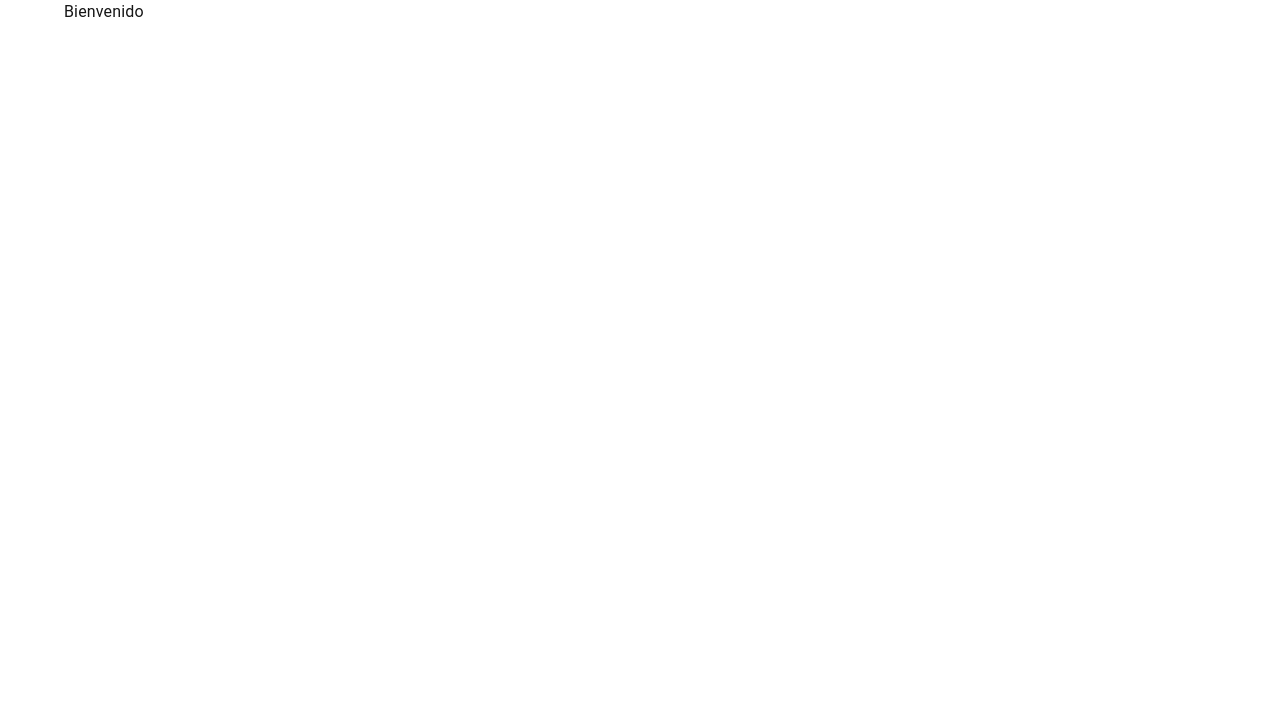
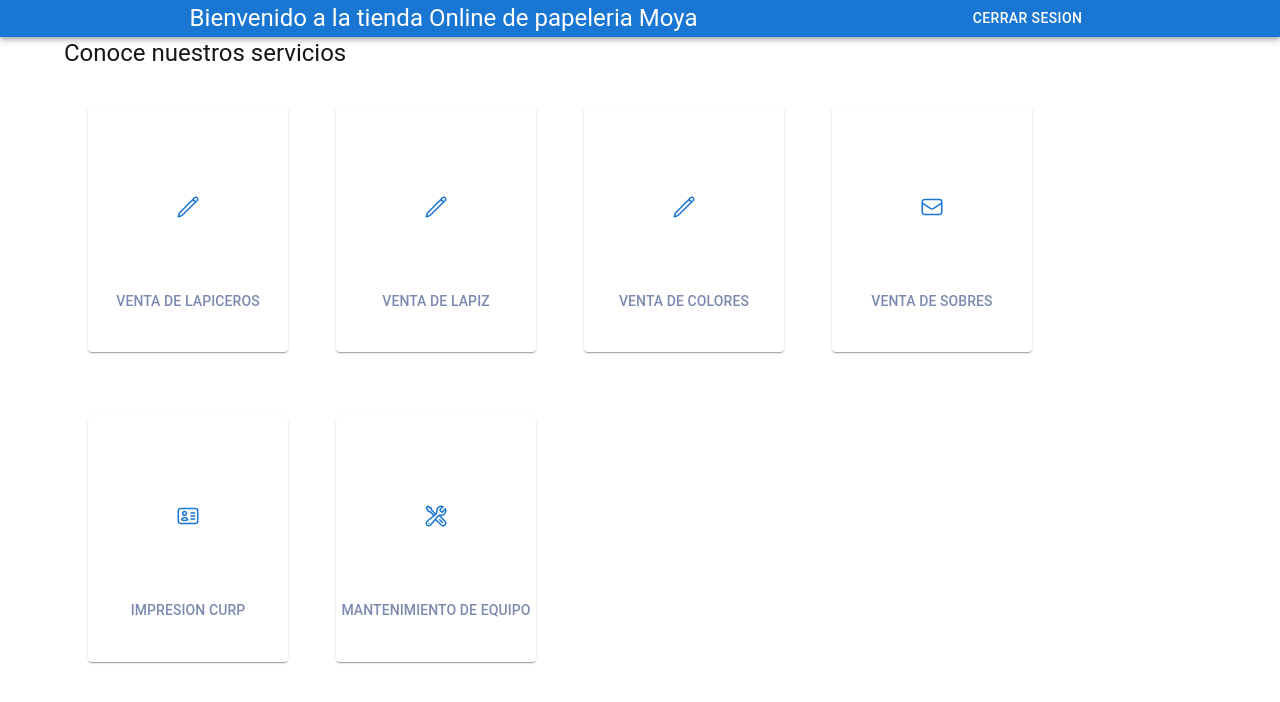
Before and after one commit to maurorafaelmoya/papeleriaFrontEnd, a Next.js app: page /dashboard in a window 1280 px wide. Shown: the top 702 px of the page. Built offline with nearby package versions, Linux system fonts and the light colour scheme.

Commit message:
[FT-NAVEGATION] agregando la consulta a las Api y el dashboard principal

```diff
--- a/src/app/dashboard/page.js
+++ b/src/app/dashboard/page.js
@@ -1,15 +1,70 @@
-import { Container, Stack, Typography } from "@mui/material"
+'use client'
+import AppBarPage from "@/components/AppBar"
+import { CardElement } from "@/components/CardStore"
+import { Box, Container, Stack, Typography } from "@mui/material"
 
 const page = () => {
+
+  const pencil = <>
+    <svg xmlns="http://www.w3.org/2000/svg" fill="none" viewBox="0 0 24 24" stroke-width="1.5" stroke="currentColor" class="size-6">
+    <path stroke-linecap="round" stroke-linejoin="round" d="m16.862 4.487 1.687-1.688a1.875 1.875 0 1 1 2.652 2.652L6.832 19.82a4.5 4.5 0 0 1-1.897 1.13l-2.685.8.8-2.685a4.5 4.5 0 0 1 1.13-1.897L16.863 4.487Zm0 0L19.5 7.125" />
+    </svg>
+  </>
+
+  const letter= <>
+      <svg xmlns="http://www.w3.org/2000/svg" fill="none" viewBox="0 0 24 24" stroke-width="1.5" stroke="currentColor" class="size-6">
+        <path stroke-linecap="round" stroke-linejoin="round" d="M21.75 6.75v10.5a2.25 2.25 0 0 1-2.25 2.25h-15a2.25 2.25 0 0 1-2.25-2.25V6.75m19.5 0A2.25 2.25 0 0 0 19.5 4.5h-15a2.25 2.25 0 0 0-2.25 2.25m19.5 0v.243a2.25 2.25 0 0 1-1.07 1.916l-7.5 4.615a2.25 2.25 0 0 1-2.36 0L3.32 8.91a2.25 2.25 0 0 1-1.07-1.916V6.75" />
+      </svg>
+    </>
+
+  const curp = <>
+      <svg xmlns="http://www.w3.org/2000/svg" fill="none" viewBox="0 0 24 24" stroke-width="1.5" stroke="currentColor" class="size-6">
+        <path stroke-linecap="round" stroke-linejoin="round" d="M15 9h3.75M15 12h3.75M15 15h3.75M4.5 19.5h15a2.25 2.25 0 0 0 2.25-2.25V6.75A2.25 2.25 0 0 0 19.5 4.5h-15a2.25 2.25 0 0 0-2.25 2.25v10.5A2.25 2.25 0 0 0 4.5 19.5Zm6-10.125a1.875 1.875 0 1 1-3.75 0 1.875 1.875 0 0 1 3.75 0Zm1.294 6.336a6.721 6.721 0 0 1-3.17.789 6.721 6.721 0 0 1-3.168-.789 3.376 3.376 0 0 1 6.338 0Z" />
+      </svg>
+    </>
+
+    const matenimiento = <>
+            <svg xmlns="http://www.w3.org/2000/svg" fill="none" viewBox="0 0 24 24" stroke-width="1.5" stroke="currentColor" class="size-6">
+          <path stroke-linecap="round" stroke-linejoin="round" d="M11.42 15.17 17.25 21A2.652 2.652 0 0 0 21 17.25l-5.877-5.877M11.42 15.17l2.496-3.03c.317-.384.74-.626 1.208-.766M11.42 15.17l-4.655 5.653a2.548 2.548 0 1 1-3.586-3.586l6.837-5.63m5.108-.233c.55-.164 1.163-.188 1.743-.14a4.5 4.5 0 0 0 4.486-6.336l-3.276 3.277a3.004 3.004 0 0 1-2.25-2.25l3.276-3.276a4.5 4.5 0 0 0-6.336 4.486c.091 1.076-.071 2.264-.904 2.95l-.102.085m-1.745 1.437L5.909 7.5H4.5L2.25 3.75l1.5-1.5L7.5 4.5v1.409l4.26 4.26m-1.745 1.437 1.745-1.437m6.615 8.206L15.75 15.75M4.867 19.125h.008v.008h-.008v-.008Z" />
+        </svg>
+    </>
+
   return (
-    <Container>
-        <Stack spacing={2}>
-            <Typography>
-                Bienvenido
-            </Typography>
-        </Stack>
-    </Container>
+    <div style={styleDiv}>
+      <AppBarPage/>
+      <Container fixed>
+          <Stack spacing={2}>
+              <Typography variant="h5">
+                  Conoce nuestros servicios
+              </Typography>
+              <Box sx={{ display: 'flex', flexWrap: 'wrap'}}>
+                    <Box sx={{ m: 2}}>
+                      <CardElement svg={pencil} text='venta de lapiceros'/>
+                    </Box>
+                    <Box sx={{ m: 2}}>
+                      <CardElement svg={pencil} text='venta de Lapiz'/>
+                    </Box>
+                    <Box sx={{ m: 2}}>
+                      <CardElement svg={pencil} text='venta de Colores'/>
+                    </Box>
+                    <Box sx={{ m: 2}}>
+                      <CardElement svg={letter} text='venta de Sobres'/>
+                    </Box>
+                    <Box sx={{ m: 2}}>
+                      <CardElement svg={curp} text='Impresion Curp'/>
+                    </Box>
+                    <Box sx={{ m: 2}}>
+                      <CardElement svg={matenimiento} text='Mantenimiento de equipo'/>
+                    </Box>
+                </Box>
+          </Stack>
+      </Container>
+    </div>
   )
+}
+const styleDiv ={
+  width:'100%',
+
 }
 
 export default page
--- a/src/axios/ApiUsers.js
+++ b/src/axios/ApiUsers.js
@@ -1,6 +1,6 @@
 import axios from "axios";
 
-/**Url para peticiones de los leads */
+/**Creamos la instancia de axios con la url del servidor */
 export const AxiosPapeleria = axios.create({
     baseURL: "http://192.168.130.6:4000/api/"
   });
--- a/src/components/AppBar.js
+++ b/src/components/AppBar.js
@@ -1,20 +1,27 @@
 
 'use client'
-import { AppBar, Box, Button, Container, Stack } from '@mui/material';
-import { usePathname } from 'next/navigation'
+import { AppBar, Box, Button, Container, Stack, Typography } from '@mui/material';
+import { redirect, usePathname } from 'next/navigation'
 import * as React from 'react';
 
 
 const AppBarPage = ()=> {
   const searchParams = usePathname()
 
+  const logout= ()=>{
+    localStorage.removeItem("token");
+    redirect('/')
+
+
+  }
+
   return (
     <AppBar position="static">
       <Container fixed>
         <Box sx={{ flexGrow: 1,}}>
-          <Stack direction='row' spacing={2}>
-            <Button style={{color:'white'}}>hola</Button>
-            <Button style={{color:'white'}}>mundo</Button>
+          <Stack direction='row' spacing={2} sx={{justifyContent: "space-around",alignItems: "center"}} >
+            <Typography variant='h5'> Bienvenido a la tienda Online de papeleria Moya</Typography>
+            <Button style={{color:'white'}} onClick={logout}>Cerrar Sesion</Button>
           </Stack>
         </Box>
       </Container>
--- /dev/null
+++ b/src/components/CardStore.js
@@ -0,0 +1,43 @@
+import { Button, Card, styled, SvgIcon, Typography } from '@mui/material';
+import React from 'react'
+
+const RootStyle = styled(Card)(({ theme }) => ({
+    textAlign: 'center',
+    padding: theme.spacing(5, 0),
+    marginBottom: 20,
+    color: "#4c5e91",
+    boxShadow: '#ffff',
+}));
+
+const IconWrapperStyle = styled('div')(({ theme }) => ({
+    margin: 'auto',
+    display: 'flex',
+    borderRadius: '50%',
+    alignItems: 'center',
+    width: theme.spacing(25),
+    height: theme.spacing(15),
+    justifyContent: 'center',
+    marginBottom: theme.spacing(3),
+    color: theme.palette.primary.main,
+
+}));
+
+
+export const CardElement = ({svg, text}) => {
+    console.log(svg)
+    return (
+        <Button disabled>
+            <RootStyle>
+                <IconWrapperStyle>
+                    <SvgIcon>
+                        {/* credit: cog icon from https://heroicons.com */}
+                        {svg}
+                    </SvgIcon>
+                </IconWrapperStyle>
+                <Typography variant="subtitle2" sx={{ opacity: 0.72 }}>
+                    {text}
+                </Typography>
+            </RootStyle>
+        </Button>
+    )
+}
```
Also changed, not shown: src/app/account/login/page.js (+41 -7 lines), src/app/account/newUser/page.js (+41 -6 lines), src/app/page.js (+5 -2 lines).
